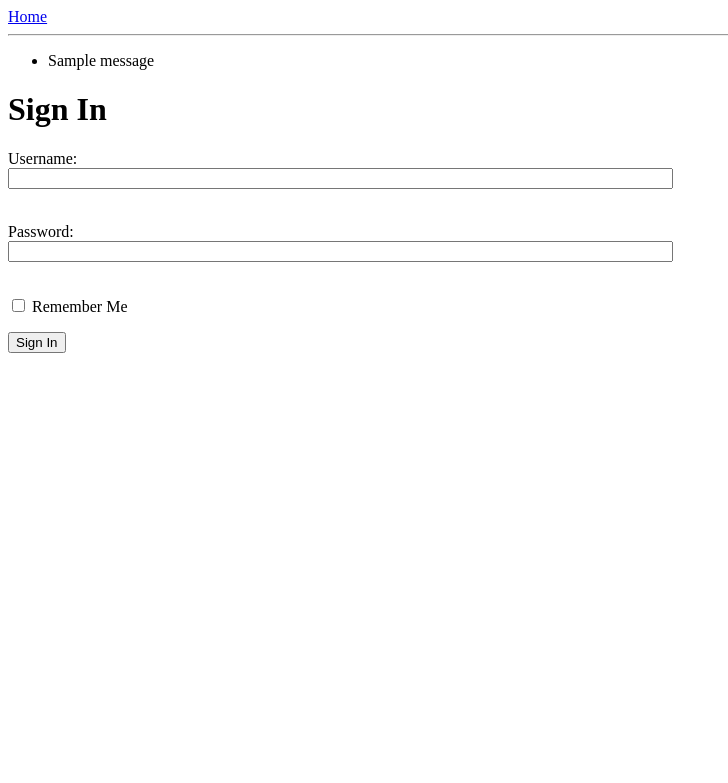
After one commit to tinawong15/intro-project, a Flask app: page /login in a window 1280 px wide. The commit adds this page. Shown: the top 783 px of the page, without its empty margins (0-728 px from the left). Run offline with Flask 2, Linux system fonts and the light colour scheme; one stand-in notice (Sample message) is shown.

Commit message:
initial sign in and login forms

```diff
--- a/app/__init__.py
+++ b/app/__init__.py
@@ -1,4 +1,6 @@
 from flask import Flask
 
 app = Flask(__name__)
+app.config.from_object('config')
+
 from app import views
--- /dev/null
+++ b/app/forms.py
@@ -0,0 +1,8 @@
+from flask_wtf import Form
+from wtforms import StringField, PasswordField, BooleanField
+from wtforms.validators import DataRequired
+
+class LoginForm(Form):
+    username = StringField('username', validators=[DataRequired()])
+    password = PasswordField('password', validators=[DataRequired()])
+    remember_me = BooleanField('remember_me', default=False)
--- /dev/null
+++ b/app/templates/base.html
@@ -0,0 +1,19 @@
+<html>
+  <head>
+    <title>{{ title }}</title>
+  </head>
+  <body>
+      <div><a href="/index">Home</a></div>
+       <hr>
+    {% with messages = get_flashed_messages() %}
+      {% if messages %}
+        <ul>
+        {% for message in messages %}
+            <li>{{ message }} </li>
+        {% endfor %}
+        </ul>
+      {% endif %}
+    {% endwith %}
+    {% block content %}{% endblock %}
+  </body>
+</html>
--- /dev/null
+++ b/app/templates/login.html
@@ -0,0 +1,25 @@
+<!-- extend from base layout -->
+{% extends "base.html" %}
+
+{% block content %}
+  <h1>Sign In</h1>
+  <form action="" method="post" name="login">
+      {{ form.hidden_tag() }}
+      <p>
+          Username:<br>
+          {{ form.username(size=80) }}<br>
+          {% for error in form.username.errors %}
+            <span style="color: red;">[{{ error }}]</span>
+          {% endfor %}<br>
+      </p>
+      <p>
+          Password:<br>
+          {{ form.password(size=80) }}<br>
+          {% for error in form.password.errors %}
+            <span style="color: red;">[{{ error }}]</span>
+          {% endfor %}<br>
+      </p>
+      <p>{{ form.remember_me }} Remember Me</p>
+      <p><input type="submit" value="Sign In"></p>
+  </form>
+{% endblock %}
--- a/app/views.py
+++ b/app/views.py
@@ -1,7 +1,32 @@
-from flask import render_template
+from flask import render_template, flash, redirect
 from app import app
+from .forms import LoginForm
 
 @app.route('/')
 @app.route('/index')
 def index():
-    return render_template('index.html',title='Home')
+    user = {'nickname': 'Miguel'}  # fake user
+    posts = [  # fake array of posts
+        {
+            'author': {'nickname': 'John'},
+            'body': 'Beautiful day in Portland!'
+        },
+        {
+            'author': {'nickname': 'Susan'},
+            'body': 'The Avengers movie was so cool!'
+        }
+    ]
+    return render_template("index.html",
+                           title='Home',
+                           user=user,
+                           posts=posts)
+
+@app.route('/login', methods=['GET', 'POST'])
+def login():
+    form = LoginForm()
+    if form.validate_on_submit():
+    	flash('Login successful!')
+    	return redirect('/index')
+    return render_template('login.html',
+                           title='Sign In',
+                           form=form)
--- /dev/null
+++ b/config.py
@@ -0,0 +1,2 @@
+WTF_CSRF_ENABLED = True
+SECRET_KEY = 'intro-project'
```
Also changed, not shown: app/templates/index.html (+7 -8 lines), 4 other files.
